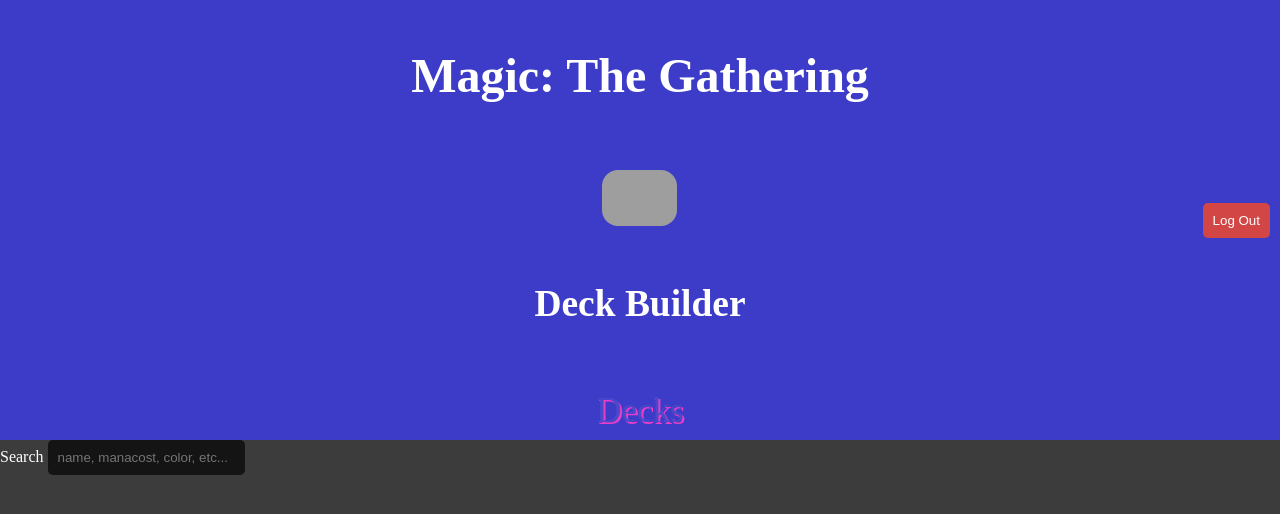
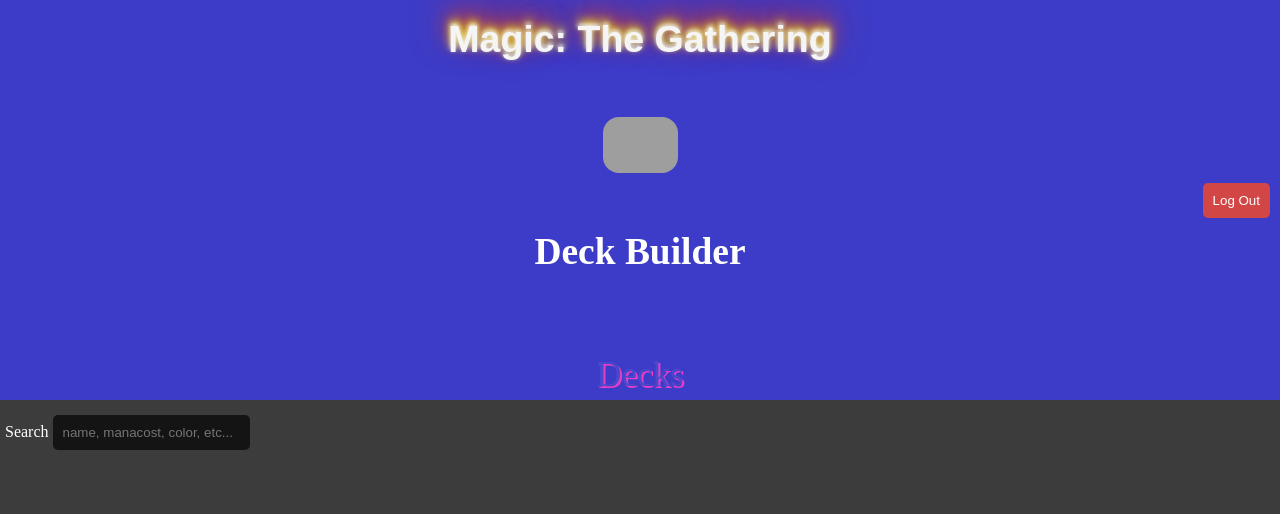
Before and after one commit to Aphenphos/magic-api-front, a plain HTML site: page home/index.html in a window 1280 px wide. Drawn offline with Linux system fonts and the light colour scheme; no server answers; grey boxes are pictures that could not be loaded.

Commit message:
spacing for website

```diff
--- a/styles/global.css
+++ b/styles/global.css
@@ -15,6 +15,7 @@ header {
     justify-content: center;
     gap: 1rem;
     font-size: 2rem;
+    max-height: 400px;
 }
 
 a {
@@ -76,6 +77,7 @@ input {
 
 header a {
     display: flex;
+    border: 1rem solid black;
     align-items: center;
     justify-content: center;
     max-width: 80vw;
@@ -125,3 +127,15 @@ a img {
     justify-items: center;
     min-height: 55vh;
 }
+
+.content {
+    font-family: “Open Sans”, sans-serif;
+    color: #f5f5f5;
+    text-shadow: 0px -2px 4px whitesmoke, 0px -5px 10px yellow, 0px -10px 20px orangered, 0px -20px 40px #C33;
+    font-size: 25px;
+}
+
+#card-search {
+    margin-top: 15px;
+    margin-left: 5px;
+}
```
